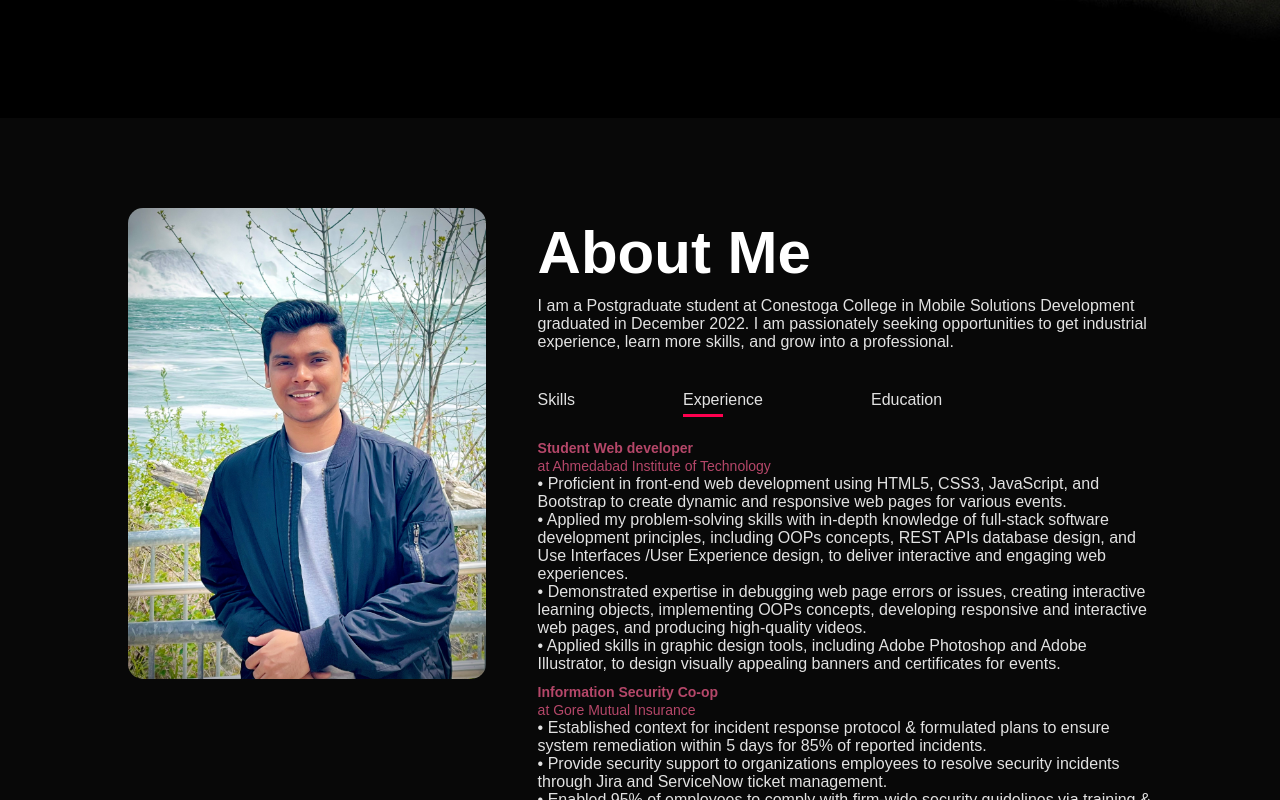
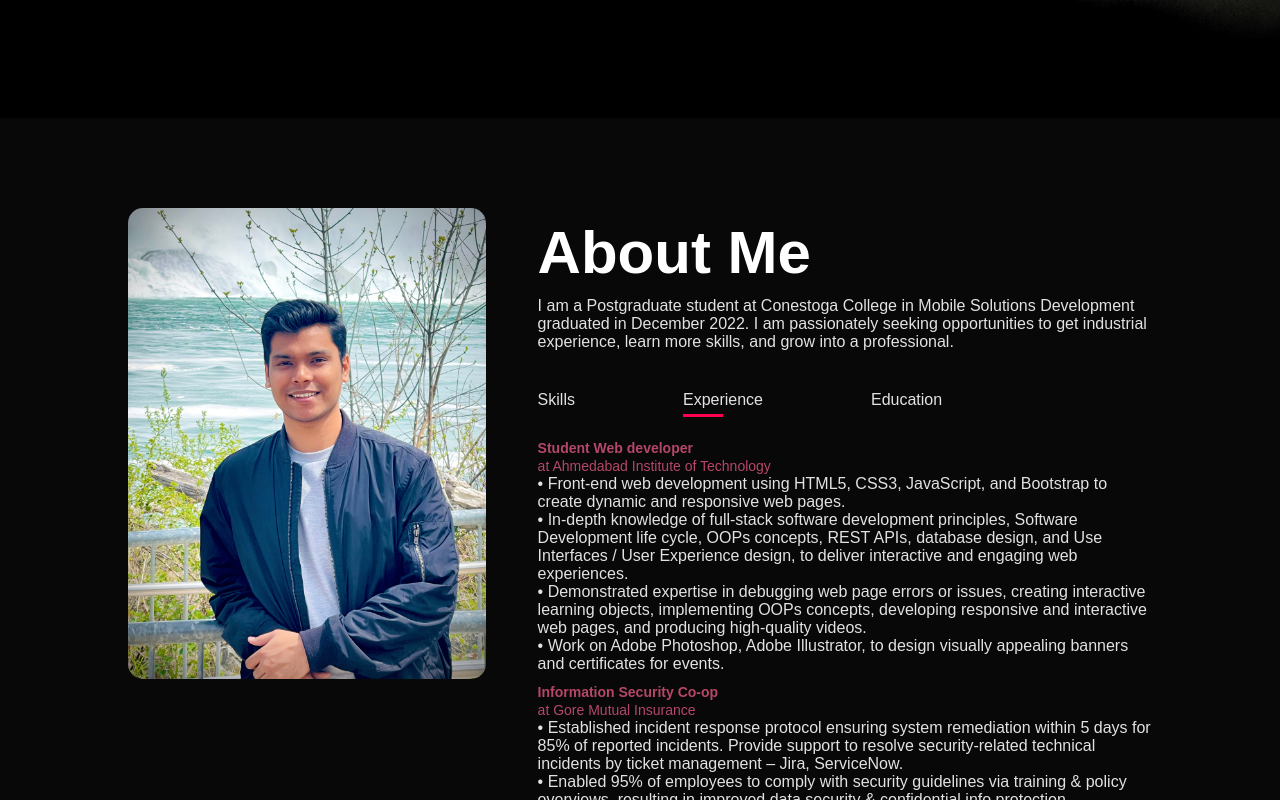
Before and after one commit to parthshah9574/myPortfolio-react, a React (Vite) app: page / in a window 1280 px wide. Both pictures are taken after a click on the element "Experience". Shown: the part 682-1482 px from the top of the page. Built offline with nearby package versions, Linux system fonts and the light colour scheme.

Commit message:
Skills Update

```diff
--- a/src/components/About.jsx
+++ b/src/components/About.jsx
@@ -47,6 +47,15 @@ const About = () => {
                     <ul>
                         <li>
                             <span>
+                                <strong>Cyber Security Tools</strong>
+                            </span>
+                            <br />
+                            Microsoft Azure Sentinel • Defender for Cloud •
+                            Defender for identity • Microsoft 365 defender •
+                            CrowdStrike Falcon
+                        </li>
+                        <li>
+                            <span>
                                 <strong>
                                     Web Development Technologies/Frameworks
                                 </strong>
@@ -56,24 +65,15 @@ const About = () => {
                         </li>
                         <li>
                             <span>
-                                <strong>Programming Languagess</strong>
+                                <strong>Programming Languages</strong>
                             </span>
-                            <br />• JavaScript • Python • Java • C# • .Net .
+                            <br />• JavaScript • Python
                         </li>
                         <li>
                             <span>
                                 <strong>Database</strong>
                             </span>
                             <br />• SQL • MySQL • MongoDB • MySQL Server.
-                        </li>
-                        <li>
-                            <span>
-                                <strong>Cyber Security Tools</strong>
-                            </span>
-                            <br />
-                            Microsoft Azure Sentinel • Defender for Cloud •
-                            Defender for identity • Microsoft 365 defender •
-                            CrowdStrike Falcon
                         </li>
                         <li>
                             <span>
@@ -100,23 +100,20 @@ const About = () => {
                                 <br />
                                 at Ahmedabad Institute of Technology
                             </span>
-                            <br />• Proficient in front-end web development
-                            using HTML5, CSS3, JavaScript, and Bootstrap to
-                            create dynamic and responsive web pages for various
-                            events. <br />
-                            • Applied my problem-solving skills with in-depth
-                            knowledge of full-stack software development
-                            principles, including OOPs concepts, REST APIs
-                            database design, and Use Interfaces /User Experience
-                            design, to deliver interactive and engaging web
-                            experiences.
-                            <br />• Demonstrated expertise in debugging web page
-                            errors or issues, creating interactive learning
-                            objects, implementing OOPs concepts, developing
-                            responsive and interactive web pages, and producing
-                            high-quality videos.
-                            <br />• Applied skills in graphic design tools,
-                            including Adobe Photoshop and Adobe Illustrator, to
+                            <br />
+                            • Front-end web development using HTML5, CSS3,
+                            JavaScript, and Bootstrap to create dynamic and
+                            responsive web pages. <br />• In-depth knowledge of
+                            full-stack software development principles, Software
+                            Development life cycle, OOPs concepts, REST APIs,
+                            database design, and Use Interfaces / User
+                            Experience design, to deliver interactive and
+                            engaging web experiences. <br /> • Demonstrated
+                            expertise in debugging web page errors or issues,
+                            creating interactive learning objects, implementing
+                            OOPs concepts, developing responsive and interactive
+                            web pages, and producing high-quality videos. <br />{" "}
+                            • Work on Adobe Photoshop, Adobe Illustrator, to
                             design visually appealing banners and certificates
                             for events.
                         </li>
@@ -127,31 +124,28 @@ const About = () => {
                                 <br />
                                 at Gore Mutual Insurance <br />{" "}
                             </span>
-                            • Established context for incident response protocol
-                            & formulated plans to ensure system remediation
-                            within 5 days for 85% of reported incidents. <br />
-                            • Provide security support to organizations
-                            employees to resolve security incidents through Jira
-                            and ServiceNow ticket management. <br />
-                            • Enabled 95% of employees to comply with firm-wide
+                            • Established incident response protocol ensuring
+                            system remediation within 5 days for 85% of reported
+                            incidents. Provide support to resolve
+                            security-related technical incidents by ticket
+                            management – Jira, ServiceNow.
+                            <br /> • Enabled 95% of employees to comply with
                             security guidelines via training & policy overviews,
                             resulting in improved data security & confidential
-                            info protection. Completed identity and access
-                            management tasks. <br />
-                            • Conducted audits of the cloud environment to
-                            identify security risks and recommend security
-                            controls. <br />• Successfully identified and
-                            reported vulnerabilities to the security team.{" "}
-                            <br />• Monitored over 500 security events sourced
-                            from multiple SIEM tools daily, evaluated &
+                            info protection. Collaborated with the platform team
+                            to resolve security incidents. <br /> • Ensure
+                            Security Compliance by meeting external standards
+                            and internal security protocols. <br />
+                            • Identified vulnerabilities and document reports to
+                            the Enterprise security team, monitoring over 500
+                            security events via SIEM tools, evaluated problems &
                             identified priority incidents within a four-hour
-                            time frame. <br />• Maintained a security dashboard
-                            and provided a health check and status reports.{" "}
-                            <br />
-                            • Synchronized security tools to reduce response
-                            time. <br />• Contributed towards security projects
-                            such as Appguard deployment and Keeper (Password
-                            Safeguard).{" "}
+                            trip for Triage incoming requests. <br /> • Improved
+                            Security awareness by 80% with “KnowBe4” practices
+                            to make employees aware of security risks.
+                            Maintained a security dashboard and provided health
+                            checks and status reports. Synchronized security
+                            tools to reduce response time.
                         </li>
                     </ul>
                 </div>
```
